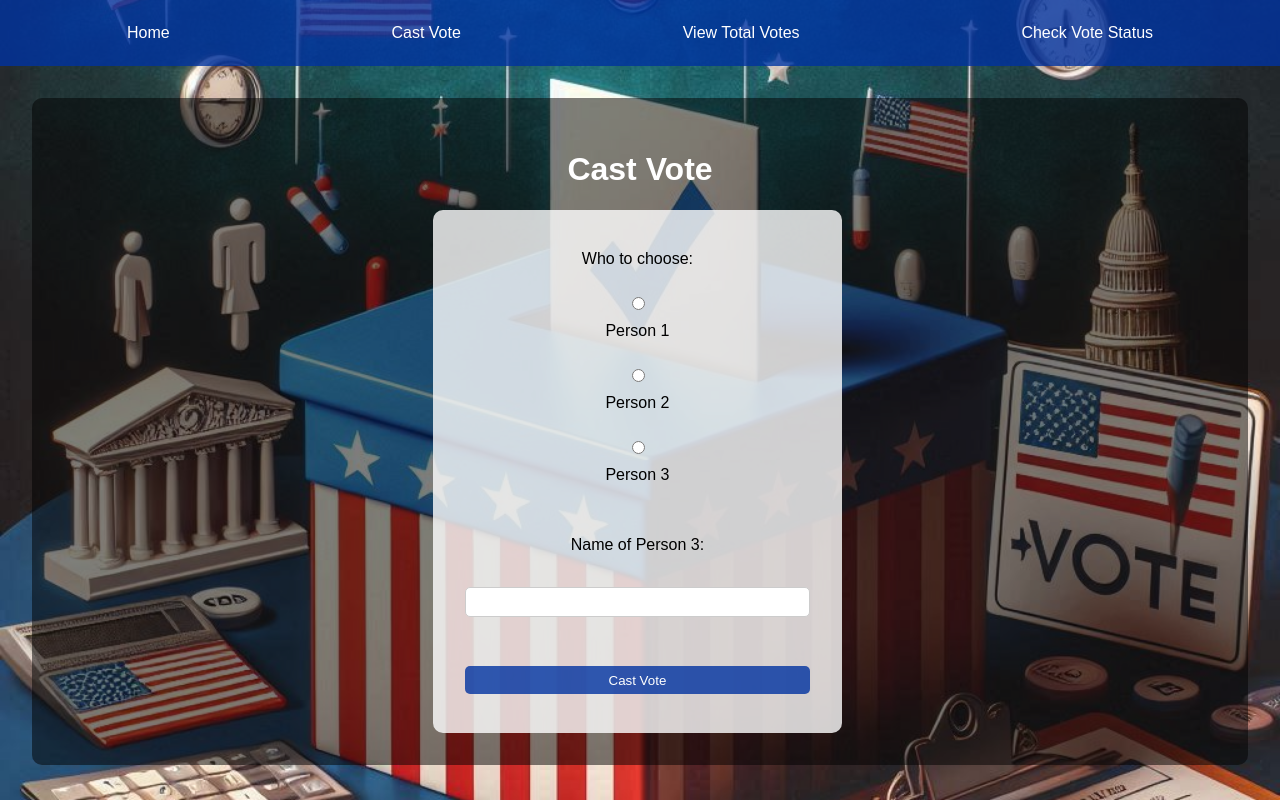
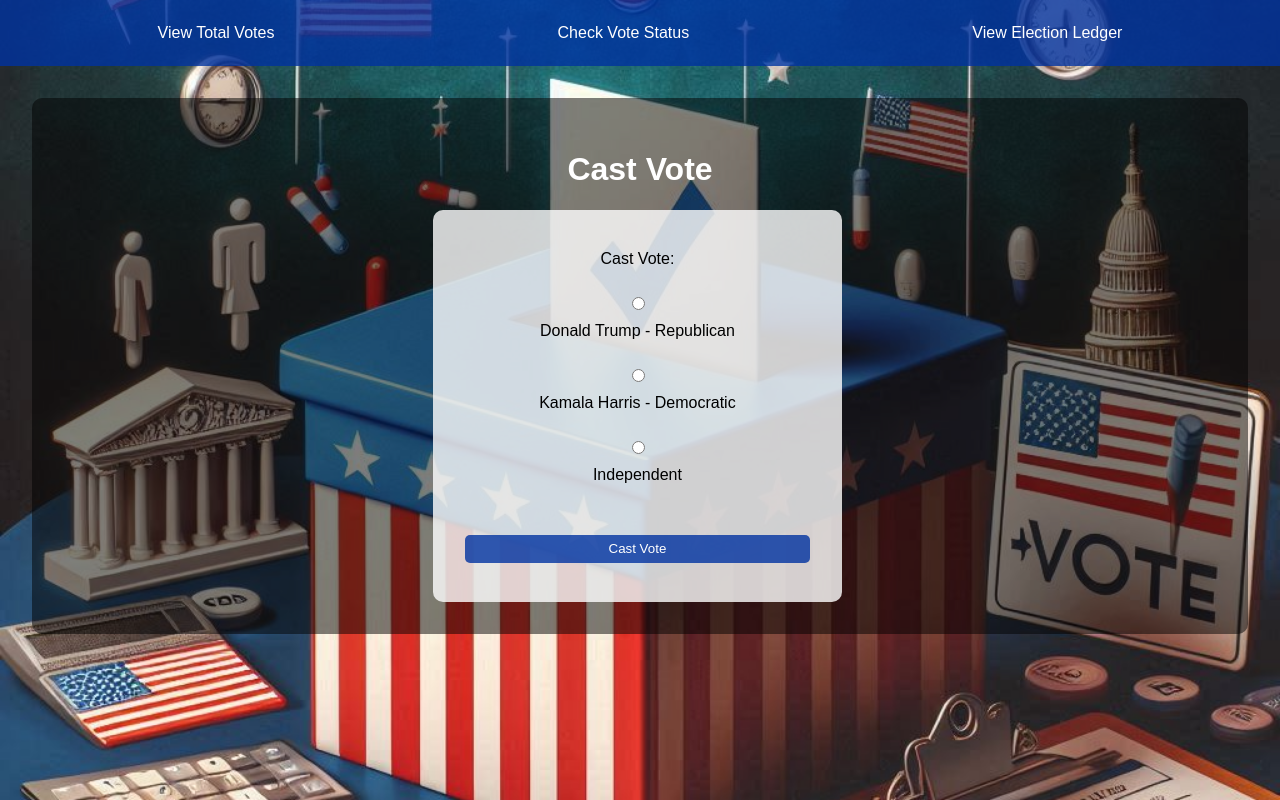
Before and after one commit to ncoolidgotu/blockballot, a Flask app: template templates/cast-vote.html in a window 1280 px wide. Run offline with Flask 3, Linux system fonts and the light colour scheme; the template is opened without the code that fills it, so the values that code supplies are empty.

Commit message:
Updated HTML

```diff
--- a/static/style.css
+++ b/static/style.css
@@ -96,3 +96,7 @@ body {
 .form-container input[type="submit"]:hover {
     background-color: rgba(255, 0, 0, 0.8); /* Red with transparency */
 }
+
+.hidden {
+    display: none;
+}
--- a/templates/cast-vote.html
+++ b/templates/cast-vote.html
@@ -5,19 +5,19 @@
     <div class="content">
         <h1>Cast Vote</h1>
         <div class="form-container">
-            <form>
-                <label>Who to choose:</label><br>
+            <form method="POST" action="/cast-vote">
+                <label>Cast Vote:</label><br>
 
-                <input type="radio" id="person1" name="person" value="person1" onclick="showPerson3NameField()">
-                <label for="person1">Person 1</label><br>
+                <input type="radio" id="republican" name="person" value="Donald Trump" onclick="showPerson3NameField()">
+                <label for="person1">Donald Trump - Republican</label><br>
 
-                <input type="radio" id="person2" name="person" value="person2" onclick="showPerson3NameField()">
-                <label for="person2">Person 2</label><br>
+                <input type="radio" id="democratic" name="person" value="Kamala Harris" onclick="showPerson3NameField()">
+                <label for="person2">Kamala Harris - Democratic</label><br>
 
-                <input type="radio" id="person3" name="person" value="person3" onclick="showPerson3NameField()">
-                <label for="person3">Person 3</label><br><br>
+                <input type="radio" id="independent" name="person" value="person3" onclick="showPerson3NameField()">
+                <label for="independent">Independent</label><br><br>
                     <div id="person3NameField" class="hidden">
-                        <label for="person3Name">Name of Person 3:</label><br>
+                        <label for="person3Name">Enter name:</label><br>
                         <input type="text" id="person3Name" name="person3Name"><br><br> </div>
 
                 <input type="submit" value="Cast Vote">
--- a/templates/navbar.html
+++ b/templates/navbar.html
@@ -1,6 +1,5 @@
 <div class="navbar">
-    <a href="/">Home</a>
-    <a href="/check-status">Cast Vote</a>
-    <a href="/view-total-votes">View Total Votes</a>
-    <a href="/check-status">Check Vote Status</a>
+    <a href="/">View Total Votes</a>
+    <a href="/manage-vote">Check Vote Status</a>
+    <a href="/view-ledger">View Election Ledger</a>
 </div>
```
Also changed, not shown: controller/control.py (+20 -8 lines), templates/manage-vote.html (renamed from templates/check-status.html, +42 -1 lines).
